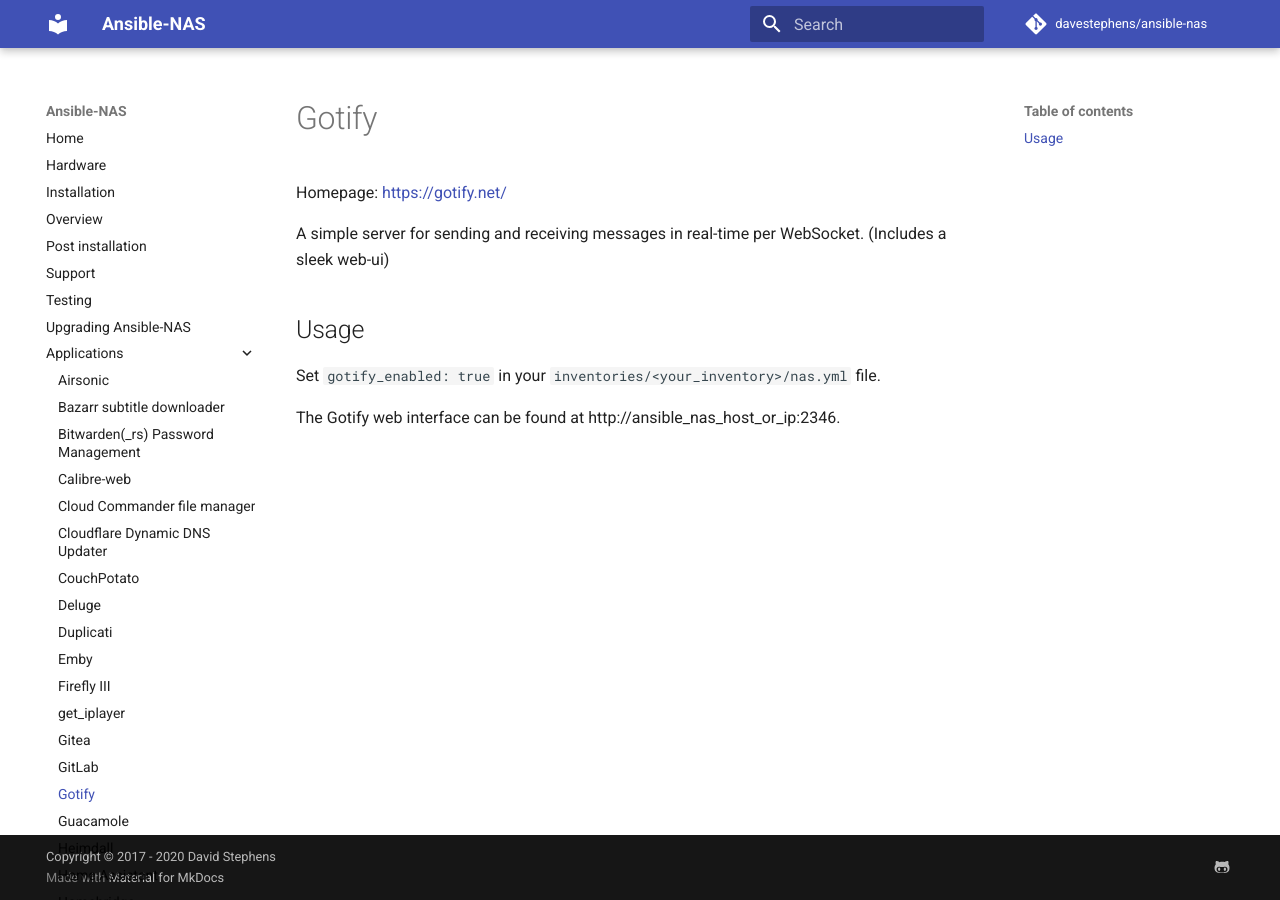
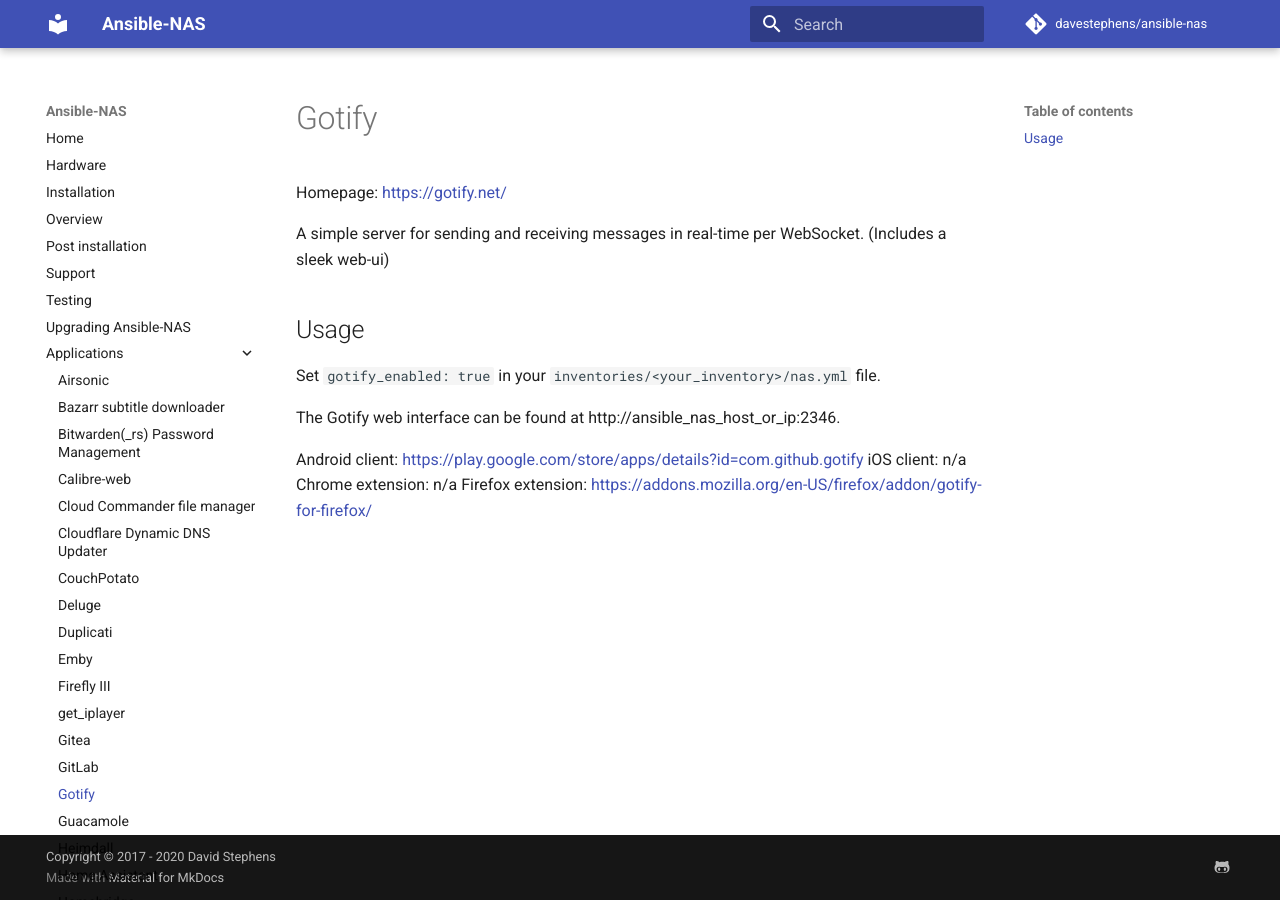
Before and after one commit to davestephens/ansible-nas, an MkDocs documentation site: the page built from docs/applications/gotify.md, in a window 1280 px wide. Built offline with MkDocs 1.6.1 and Material for MkDocs 9.7.7, drawn with Linux system fonts in a browser that asks for light colours; comment, search, counter and statistics services are not loaded.

```diff
--- a/docs/applications/gotify.md
+++ b/docs/applications/gotify.md
@@ -9,3 +9,8 @@ A simple server for sending and receiving messages in real-time per WebSocket. (
 Set `gotify_enabled: true` in your `inventories/<your_inventory>/nas.yml` file.
 
 The Gotify web interface can be found at http://ansible_nas_host_or_ip:2346.
+
+Android client: [https://play.google.com/store/apps/details?id=com.github.gotify](https://play.google.com/store/apps/details?id=com.github.gotify)
+iOS client: n/a
+Chrome extension: n/a
+Firefox extension: [https://addons.mozilla.org/en-US/firefox/addon/gotify-for-firefox/](https://addons.mozilla.org/en-US/firefox/addon/gotify-for-firefox/)
```
Also changed, not shown: 2 other files.
